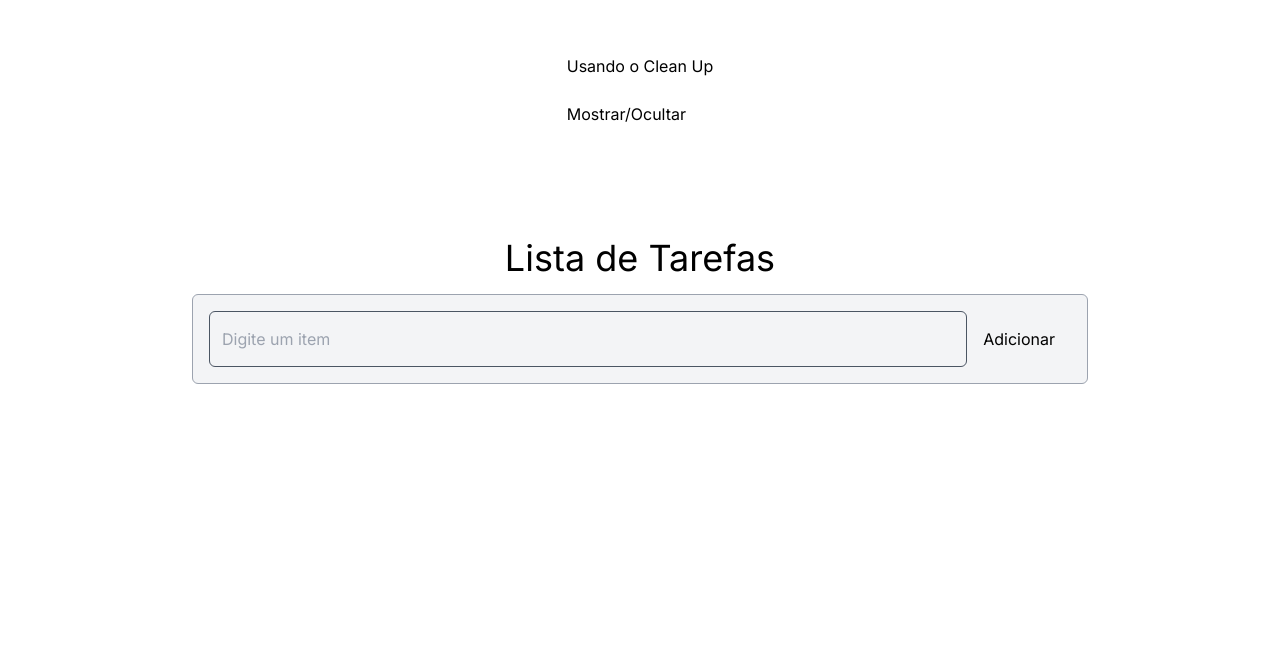
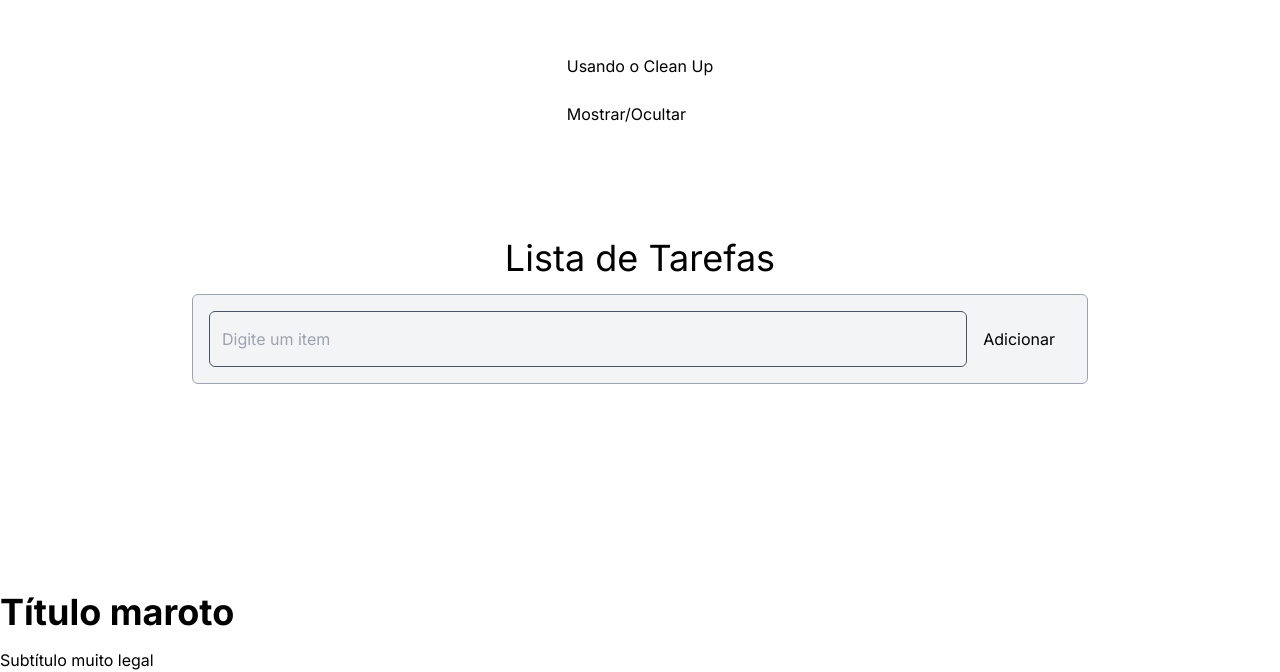
Before and after one commit to jefferson-lima888/app-effect-reducer-context, a Next.js app: page / in a window 1280 px wide. Shown: the part 824-1496 px from the top of the page. Before the commit the page ends 1224 px from the top, so only its background shows below. Built offline with nearby package versions, Linux system fonts and the light colour scheme.

Commit message:
fix: reduxer final and context

```diff
--- a/src/app/page.tsx
+++ b/src/app/page.tsx
@@ -1,4 +1,5 @@
 "use client";
+import { Context } from "@/components/UseContext";
 import { UseEffect } from "@/components/UseEffect";
 import { UseReducers } from "@/components/UseReducers";
 
@@ -7,6 +8,7 @@ export default function Home() {
     <main>
       <UseEffect />
       <UseReducers />
+      <Context />
     </main>
   );
 }
--- /dev/null
+++ b/src/components/UseContext.tsx
@@ -0,0 +1,29 @@
+const SubTitle = ({ label }: { label: string }) => {
+  return <p>{label}</p>;
+};
+
+const Title = ({ label }: { label: string }) => {
+  return <h1 className="text-4xl font-bold my-4">{label}</h1>;
+};
+
+const Header = ({ title, subtitle }: { title: string; subtitle: string }) => {
+  return (
+    <header>
+      <Title label={title} />
+      <SubTitle label={subtitle} />
+    </header>
+  );
+};
+
+export const Context = () => {
+  const pageInfo = {
+    title: "Título maroto",
+    subtitle: "Subtítulo muito legal",
+  };
+
+  return (
+    <div className="container mx-auto mt-52">
+      <Header title={pageInfo.title} subtitle={pageInfo.subtitle} />
+    </div>
+  );
+};
--- a/src/components/UseReducers.tsx
+++ b/src/components/UseReducers.tsx
@@ -60,6 +60,23 @@ export const UseReducers = () => {
     console.log("ID", id);
   };
 
+  const handleEdit = (id: number) => {
+    const item = list.find((it) => it.id === id);
+
+    if (!item) return false;
+    const newText = window.prompt("Editar tarefa", item.text);
+
+    if (!newText || newText?.trim() === "") return false;
+
+    dispatch({ type: "editText", payload: { id, newText } });
+  };
+
+  const handleRemove = (id: number) => {
+    if (!window.confirm("Tem certeza que deseja excluir?")) return false;
+
+    dispatch({ type: "remove", payload: { id } });
+  };
+
   return (
     <div className="container mx-auto ">
       <h1 className="text-center text-4xl my-4">Lista de Tarefas</h1>
@@ -85,8 +102,18 @@ export const UseReducers = () => {
               onClick={() => handleDoneCheckbox(item.id)}
             />
             <p className="flex-1 text-lg">{item.text}</p>
-            <button className="mx-4 hover:text-gray-500">Editar</button>
-            <button className="mx-4 hover:text-gray-500">Excluir</button>{" "}
+            <button
+              className="mx-4 hover:text-gray-500"
+              onClick={() => handleEdit(item.id)}
+            >
+              Editar
+            </button>
+            <button
+              className="mx-4 hover:text-gray-500"
+              onClick={() => handleRemove(item.id)}
+            >
+              Excluir
+            </button>{" "}
           </li>
         ))}
       </ul>
```
